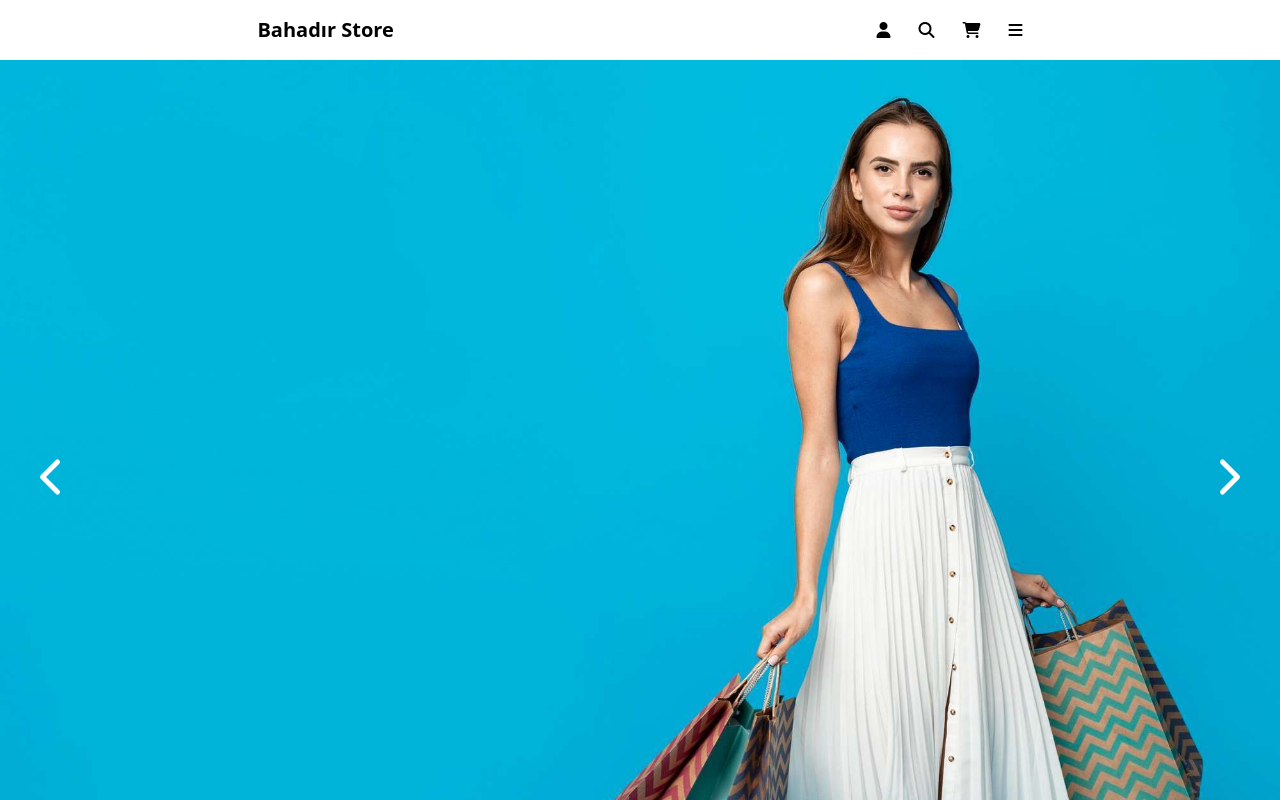
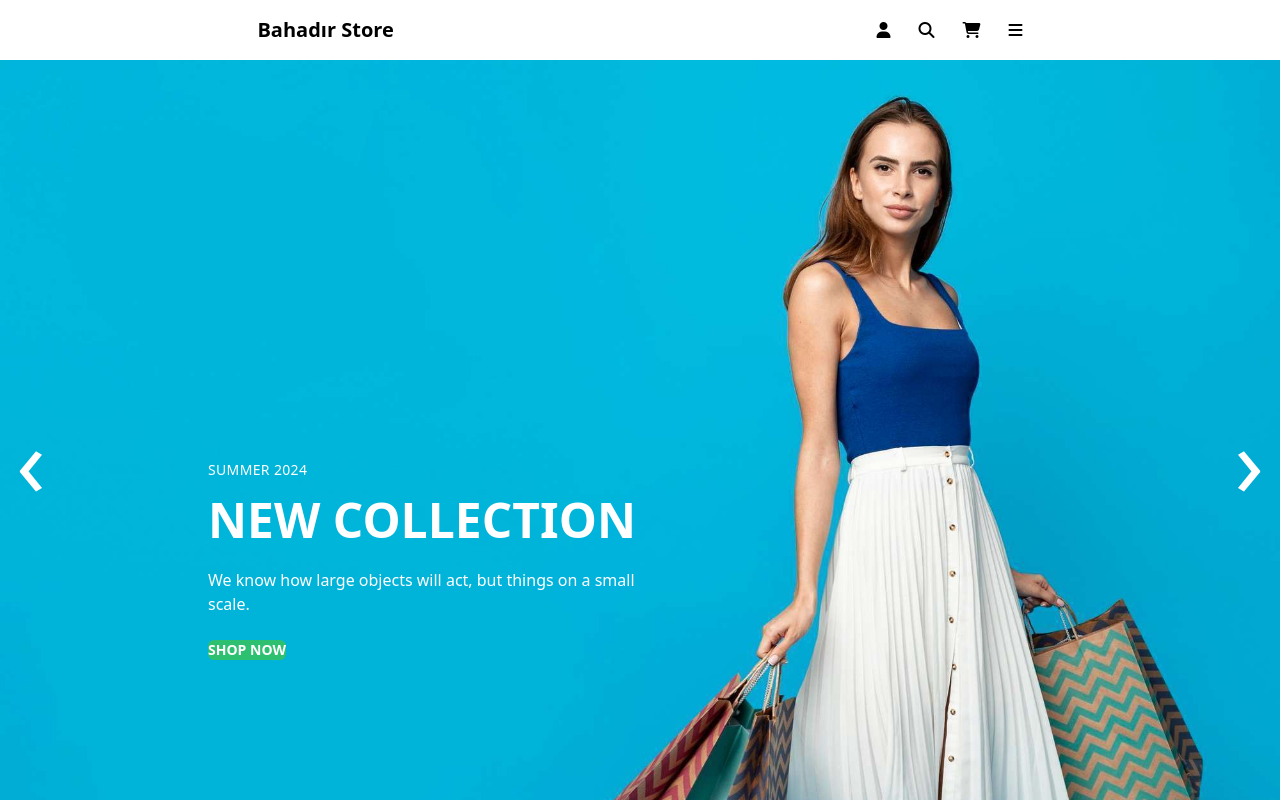
Before and after one commit to Bahadir-Uysal/e-commerce, a React (Vite) app in the folder Bahadir-Store/: page / in a window 1280 px wide. Shown: the top 800 px of the page. Built offline with nearby package versions, Linux system fonts and the light colour scheme.

Commit message:
T02 : CarouselSlider Done #2

```diff
--- a/Bahadir-Store/src/components/Carousel.jsx
+++ /dev/null
@@ -1,46 +0,0 @@
-import { ChevronLeft, ChevronRight } from "lucide-react";
-import { useState } from "react";
-
-/* eslint-disable react/prop-types */
-function Carousel({ slides }) {
-  const [current, setCurrent] = useState(0);
-
-
-  function prevSlide() {
-    if (current === 0) setCurrent(slides.length - 1);
-    else setCurrent(current - 1);
-  }
-  function nextSlide() {
-    if (current === slides.length - 1) setCurrent(0);
-    else setCurrent(current + 1);
-  }
-  console.log(current);
-  return (
-    <div className="overflow-hidden relative">
-      <div
-        className={`flex transition-transform ease-in-out duration-500`}
-        style={{ transform: `translateX(-${current * 100})%` }}
-      >
-        {slides.map((s, index) => {
-          return <img key={index} src={s} className="w-full h-auto" />;
-        })}
-      </div>
-      <div className="absolute inset-0 flex items-center justify-between p-4 px-50">
-        <button
-          onClick={prevSlide}
-          className="text-white bg-transparent border-none cursor-pointer p-1 "
-        >
-          <ChevronLeft size={60} />
-        </button>
-        <button
-          onClick={nextSlide}
-          className="text-white bg-transparent border-none cursor-pointer p-1"
-        >
-          <ChevronRight size={60} />
-        </button>
-      </div>
-    </div>
-  );
-}
-
-export default Carousel;
--- /dev/null
+++ b/Bahadir-Store/src/components/CarouselSlider.jsx
@@ -0,0 +1,111 @@
+/* eslint-disable react/prop-types */
+/* eslint-disable no-unused-vars */
+import { ChevronLeft, ChevronRight } from "lucide-react";
+import { useState } from "react";
+import womenShopping from "../assets/women-shopping.jpeg";
+import menThings from "../assets/men-things.png";
+import ClickAction from "./ClickAction";
+
+const goods = [
+  {
+    src: womenShopping,
+    altText: "Slide 1",
+    caption: "Slide 1",
+    key: 1,
+    season: "Summer 2024",
+    title: "NEW COLLECTION",
+    description:
+      "We know how large objects will act, but things on a small scale.",
+    buttonText: "Shop Now",
+  },
+  {
+    src: menThings,
+    altText: "Slide 1",
+    caption: "Slide 1",
+    key: 1,
+    season: "Summer 2024",
+    title: "NEW COLLECTION",
+    description:
+      "We know how large objects will act, but things on a small scale.",
+    buttonText: "Shop Now",
+  },
+];
+
+function CarouselSlider({ Index = 0 }) {
+  const [current, setCurrent] = useState(0);
+  const [animation, setAnimation] = useState(false);
+
+  const next = () => {
+    if (animation) return;
+    const nextSlide = current === goods.length - 1 ? 0 : current + 1;
+    setCurrent(nextSlide);
+  };
+
+  const prev = () => {
+    if (animation) return;
+    const nextSlide = current === 0 ? goods.length - 1 : current - 1;
+    setCurrent(nextSlide);
+  };
+
+  const babyIndex = (newIndex) => {
+    if (animation) return;
+    setCurrent(newIndex);
+  };
+
+  const slides = goods.map((good, index) => {
+    return (
+      <div
+        key={good.key}
+        className={`absolute inset-0 transition-opacity duration-1000 ${
+          current === index ? "opacity-100" : "opacity-0"
+        }`}
+        onTransitionEnd={() => setAnimation(false)}
+      >
+        <img
+          src={good.src}
+          alt={good.altText}
+          className="w-[110%] h-[90%] object-cover md:h-[104%] aspect-auto	"
+        />
+
+        <ClickAction
+          season={good.season}
+          title={good.title}
+          description={good.description}
+          buttonText={good.buttonText}
+          price={good.price}
+        />
+      </div>
+    );
+  });
+
+  return (
+    <div className="relative w-full h-screen overflow-hidden">
+      <div className="relative h-full">
+        {slides}
+      </div>
+      <button
+        className="absolute top-1/2 left-4 transform -translate-y-1/2 bg-transparent text-white text-8xl font-thin"
+        onClick={prev}
+      >
+        &#8249;
+      </button>
+      <button
+        className="absolute top-1/2 right-4 transform -translate-y-1/2 bg-transparent text-white text-8xl font-thin"
+        onClick={next}
+      >
+        &#8250;
+      </button>
+      <div className="absolute bottom-24 md:bottom-4 left-1/2 transform -translate-x-1/2 flex">
+        {goods.map((_, index) => (
+          <button
+            key={index}
+            className={`w-14 h-2 ${current === index ? 'bg-white' : 'backdrop-brightness-50'}`}
+            onClick={() => babyIndex(index)}
+          ></button>
+        ))}
+      </div>
+    </div>
+  );
+}
+
+export default CarouselSlider;
--- /dev/null
+++ b/Bahadir-Store/src/components/ClickAction.jsx
@@ -0,0 +1,45 @@
+/* eslint-disable react/prop-types */
+import { toast } from "react-toastify";
+import { Button } from "./ui/button";
+
+const ClickAction = ({ season, title, description, buttonText, price }) => {
+    const handleClick = () => {
+
+      toast.success('Redirecting to shop page!');
+    };
+
+    return (
+      <div className="absolute inset-0 flex flex-col flex-wrap items-center justify-center text-center px-4 gap-2
+                      md:items-start md:text-left md:justify-end
+                      md:left-[15%] md:bottom-[25%]">
+        <p className="text-white text-sm tracking-wide uppercase">{season}</p>
+        <h2 className="text-5xl font-bold text-white mt-2 max-w-xs md:max-w-md lg:max-w-lg">{title}</h2>
+        <p className="text-white mt-4 max-w-xs md:max-w-sm lg:max-w-md">{description}</p>
+
+        {price ? (
+          <div className="mt-6 md:flex md:items-center gap-6">
+            <p className="text-white font-bold text-lg mt-2">{`$${price}`}</p>
+            <Button
+              size="xl"
+              className="mt-2 bg-[#2DC071] text-white font-bold uppercase hover:bg-[#2DC071]"
+              onClick={handleClick}
+            >
+              {buttonText}
+            </Button>
+          </div>
+        ) : (
+          <Button
+            size="xl"
+            className="mt-4 bg-[#2DC071] text-white font-bold uppercase hover:bg-[#2DC071]"
+            onClick={handleClick}
+          >
+            {buttonText}
+          </Button>
+        )}
+      </div>
+    );
+  };
+
+  export default ClickAction;
+
+  //TODO add router.
--- a/Bahadir-Store/src/layout/Header.jsx
+++ b/Bahadir-Store/src/layout/Header.jsx
@@ -1,20 +1,15 @@
-import Carousel from "@/components/Carousel";
+import CarouselSlider from "@/components/CarouselSlider";
 import Navbar from "@/components/Navbar";
 
-const slides = [
-  "../../public/d491d421800e62998b9af7c838cc25d1.jpeg",
-  "../../public/c0357746eb27e42fff6279478e2c8a48.jpeg",
-  "../../public/d491d421800e62998b9af7c838cc25d1.jpeg",
-  "../../public/d491d421800e62998b9af7c838cc25d1.jpeg",
-];
+
 function Header() {
   return (
     <>
       <Navbar></Navbar>
       <div className="w-auto h-auto">
-        <Carousel slides={slides}>
+        <CarouselSlider>
 
-        </Carousel>
+        </CarouselSlider>
       </div>
     </>
   );
--- a/Bahadir-Store/src/layout/ProductContent.jsx
+++ b/Bahadir-Store/src/layout/ProductContent.jsx
@@ -1,9 +1,11 @@
+import CarouselSlider from "@/components/CarouselSlider";
 import ProductCard from "@/components/ProductCard";
 
 function ProductContent() {
     return (
       <>
         <ProductCard></ProductCard>
+        <CarouselSlider></CarouselSlider>
       </>
     );
   }
```
Also changed, not shown: Bahadir-Store/src/assets/men-things.png (added), Bahadir-Store/src/assets/women-shopping.jpeg (renamed from Bahadir-Store/public/d491d421800e62998b9af7c838cc25d1.jpeg).
